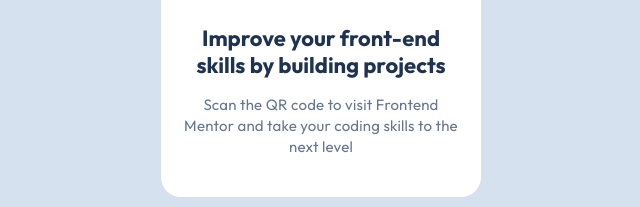
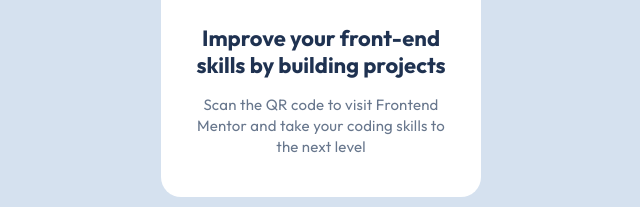
Before and after one commit to riddsep/qr-code-component, a plain HTML site: page index.html in a window 1280 px wide. Shown: the part 455-662 px from the top of the page, 319-959 px from the left. Drawn offline with Linux system fonts and the light colour scheme.

Commit message:
feat: init project

```diff
--- a/index.html
+++ b/index.html
@@ -26,6 +26,7 @@
         font-family: Outfit, sans-serif;
         margin: 0;
         padding: 0;
+        box-sizing: border-box;
       }
       main {
         display: flex;
@@ -50,6 +51,7 @@
       }
       .qr-description {
         width: 288px;
+        padding: 0 1rem;
       }
       header {
         color: hsl(218, 44%, 22%);
```
